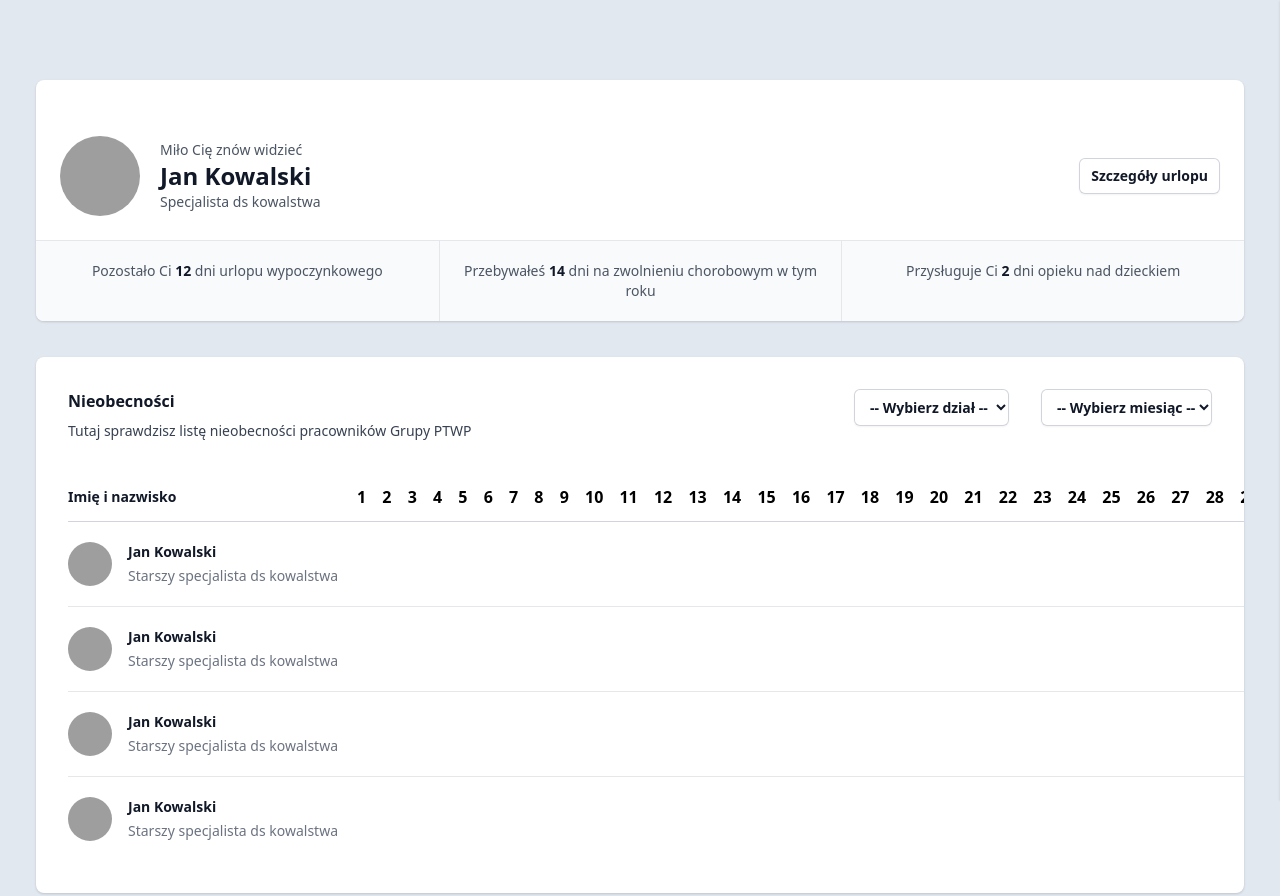
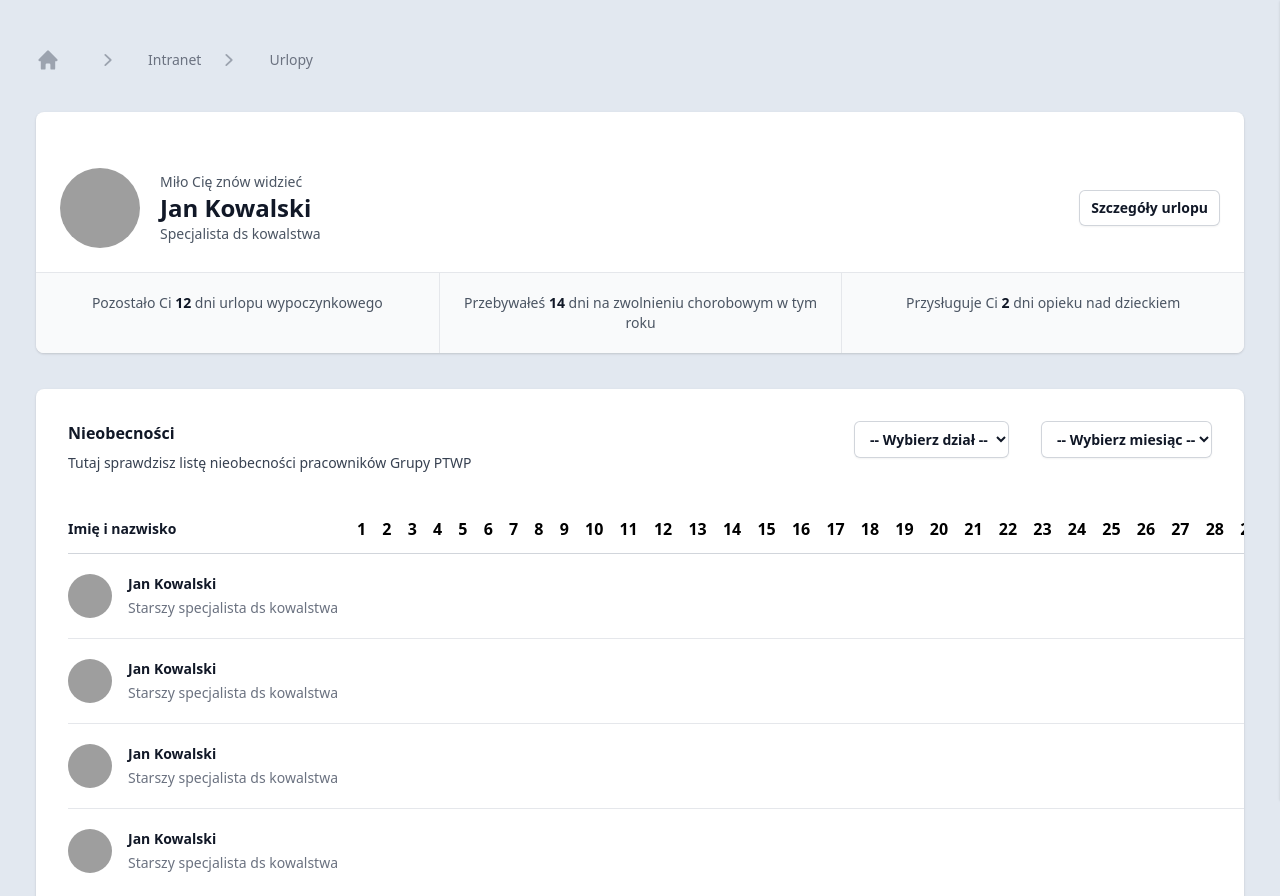
Before and after one commit to MarcinRuszkowski/INTRANET, a website: page docs/index.html in a window 1280 px wide. Shown: the top 896 px of the page. Drawn offline with nearby package versions, Linux system fonts and the light colour scheme; grey boxes are pictures that could not be loaded.

Commit message:
dodano breadcrumbs

```diff
--- a/docs/index.html
+++ b/docs/index.html
@@ -673,6 +673,75 @@
 
     <!-- sidebar-claendar ends -->
     <!-- slide-over ends-->
+    <!-- breadcrumbs -->
+    <nav class="flex" aria-label="Breadcrumb">
+      <ol role="list" class="flex items-center space-x-4 mt-12 -mb-10 ml-9">
+        <li>
+          <div class="mr-5">
+            <a href="#" class="text-gray-400 hover:text-gray-500">
+              <svg
+                class="h-6 w-6 flex-shrink-0"
+                viewBox="0 0 20 20"
+                fill="currentColor"
+                aria-hidden="true"
+              >
+                <path
+                  fill-rule="evenodd"
+                  d="M9.293 2.293a1 1 0 011.414 0l7 7A1 1 0 0117 11h-1v6a1 1 0 01-1 1h-2a1 1 0 01-1-1v-3a1 1 0 00-1-1H9a1 1 0 00-1 1v3a1 1 0 01-1 1H5a1 1 0 01-1-1v-6H3a1 1 0 01-.707-1.707l7-7z"
+                  clip-rule="evenodd"
+                />
+              </svg>
+              <span class="sr-only">Home</span>
+            </a>
+          </div>
+        </li>
+        <li>
+          <div class="flex items-center">
+            <svg
+              class="h-6 w-6 flex-shrink-0 text-gray-400"
+              viewBox="0 0 20 20"
+              fill="currentColor"
+              aria-hidden="true"
+            >
+              <path
+                fill-rule="evenodd"
+                d="M7.21 14.77a.75.75 0 01.02-1.06L11.168 10 7.23 6.29a.75.75 0 111.04-1.08l4.5 4.25a.75.75 0 010 1.08l-4.5 4.25a.75.75 0 01-1.06-.02z"
+                clip-rule="evenodd"
+              />
+            </svg>
+            <a
+              href="#"
+              class="ml-7 text-sm font-medium text-gray-500 hover:text-gray-700"
+              >Intranet</a
+            >
+          </div>
+        </li>
+        <li>
+          <div class="flex items-center">
+            <svg
+              class="h-6 w-6 flex-shrink-0 text-gray-400"
+              viewBox="0 0 20 20"
+              fill="currentColor"
+              aria-hidden="true"
+            >
+              <path
+                fill-rule="evenodd"
+                d="M7.21 14.77a.75.75 0 01.02-1.06L11.168 10 7.23 6.29a.75.75 0 111.04-1.08l4.5 4.25a.75.75 0 010 1.08l-4.5 4.25a.75.75 0 01-1.06-.02z"
+                clip-rule="evenodd"
+              />
+            </svg>
+            <a
+              href="#"
+              class="ml-7 text-sm font-medium text-gray-500 hover:text-gray-700"
+              aria-current="page"
+              >Urlopy</a
+            >
+          </div>
+        </li>
+      </ol>
+    </nav>
+
+    <!-- breadcrumbs ends -->
     <!-- Card with avatar and stats -->
     <div class="overflow-hidden rounded-lg bg-white shadow m-9 mt-20 pt-8">
       <div class="bg-white p-6">
```
